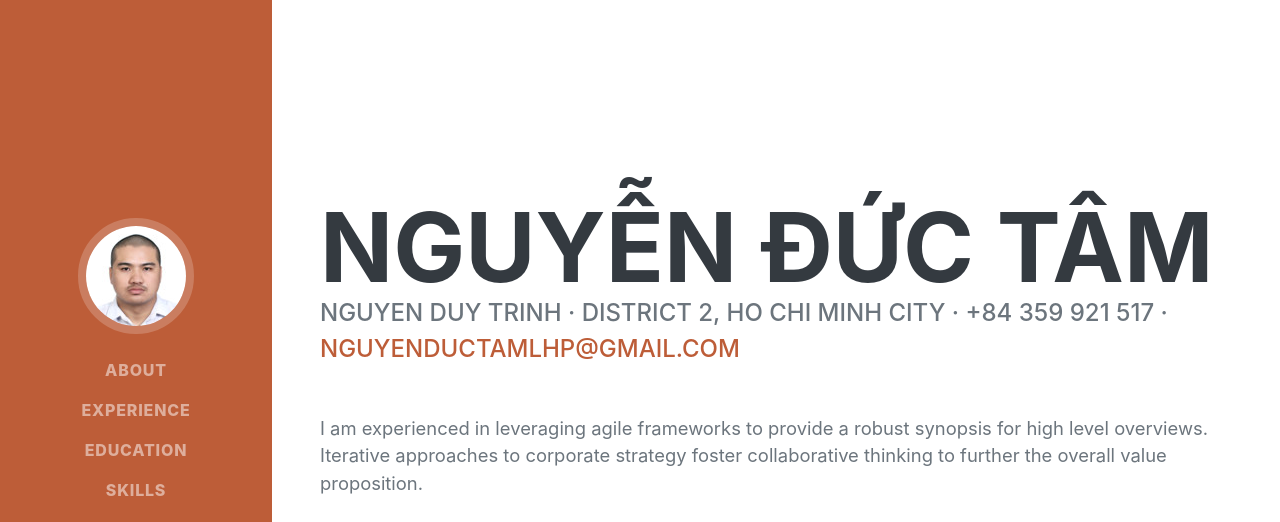
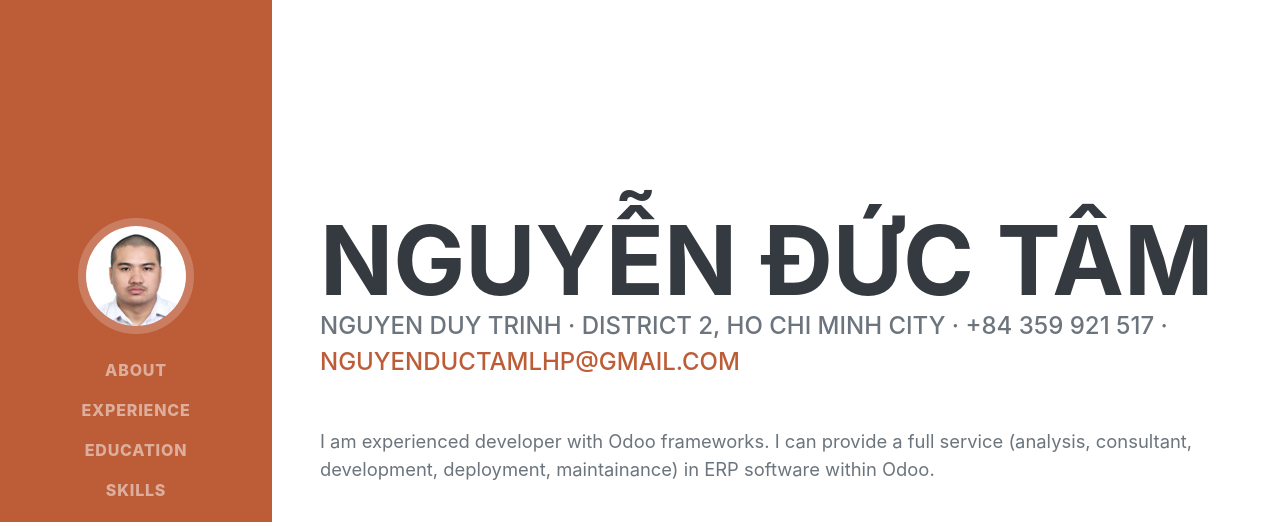
Before and after one commit to nguyenductamlhp/nguyenductamlhp.github.io, a plain HTML site: page index.html in a window 1280 px wide. Shown: the top 522 px of the page. Drawn offline with nearby package versions, Linux system fonts and the light colour scheme; a web font is replaced by a local one.

Commit message:
[MOD] Update description

```diff
--- a/index.html
+++ b/index.html
@@ -47,7 +47,7 @@
                         Nguyen Duy Trinh · District 2, Ho Chi Minh city · +84 359 921 517 ·
                         <a href="mailto:name@email.com">nguyenductamlhp@gmail.com</a>
                     </div>
-                    <p class="lead mb-5">I am experienced in leveraging agile frameworks to provide a robust synopsis for high level overviews. Iterative approaches to corporate strategy foster collaborative thinking to further the overall value proposition.</p>
+                    <p class="lead mb-5">I am experienced developer with Odoo frameworks. I can provide a full service (analysis, consultant, development, deployment, maintainance) in ERP software within Odoo.</p>
                     <div class="social-icons">
                         <a class="social-icon" href="https://www.linkedin.com/in/nguyenductamlhp/"><i class="fab fa-linkedin-in"></i></a>
                         <a class="social-icon" href="https://github.com/nguyenductamlhp"><i class="fab fa-github"></i></a>
```
